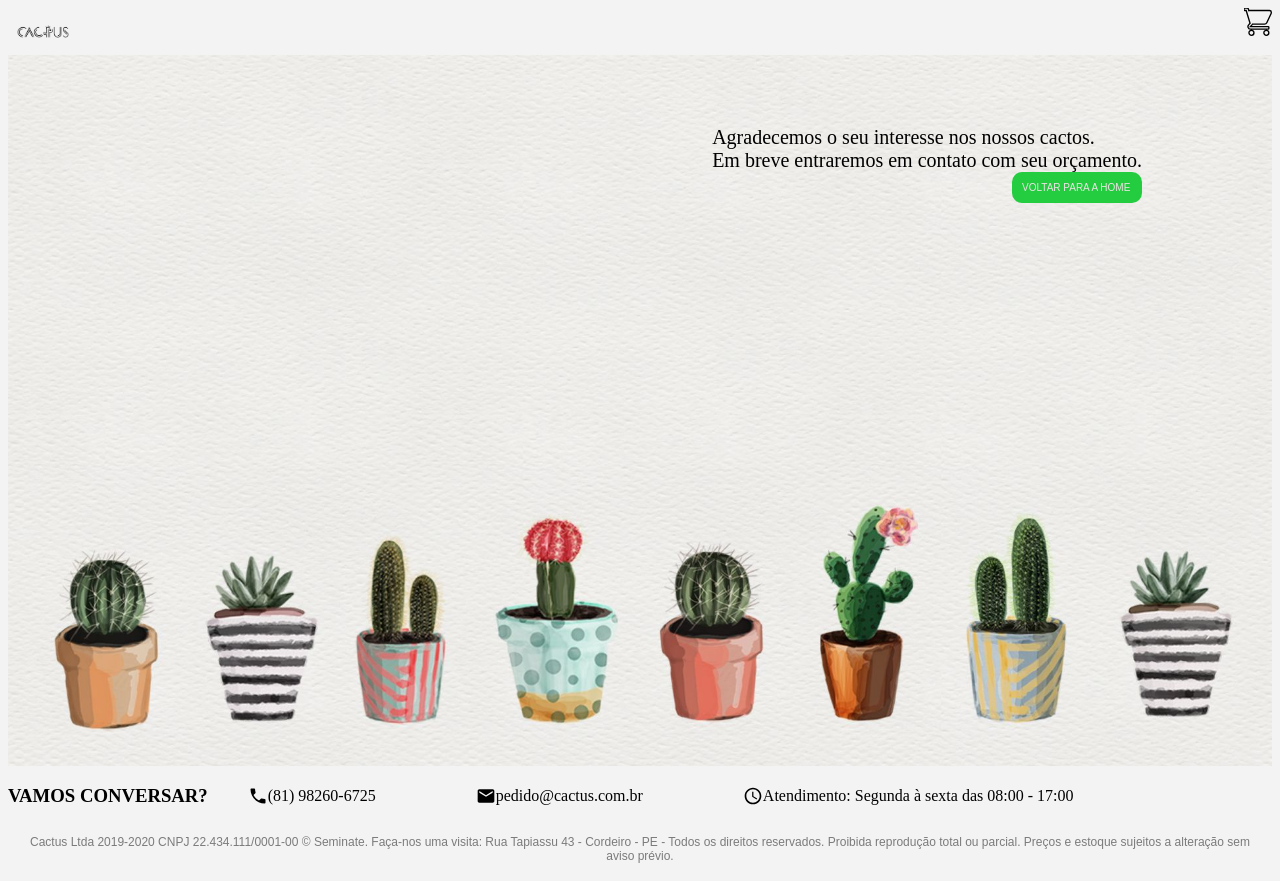
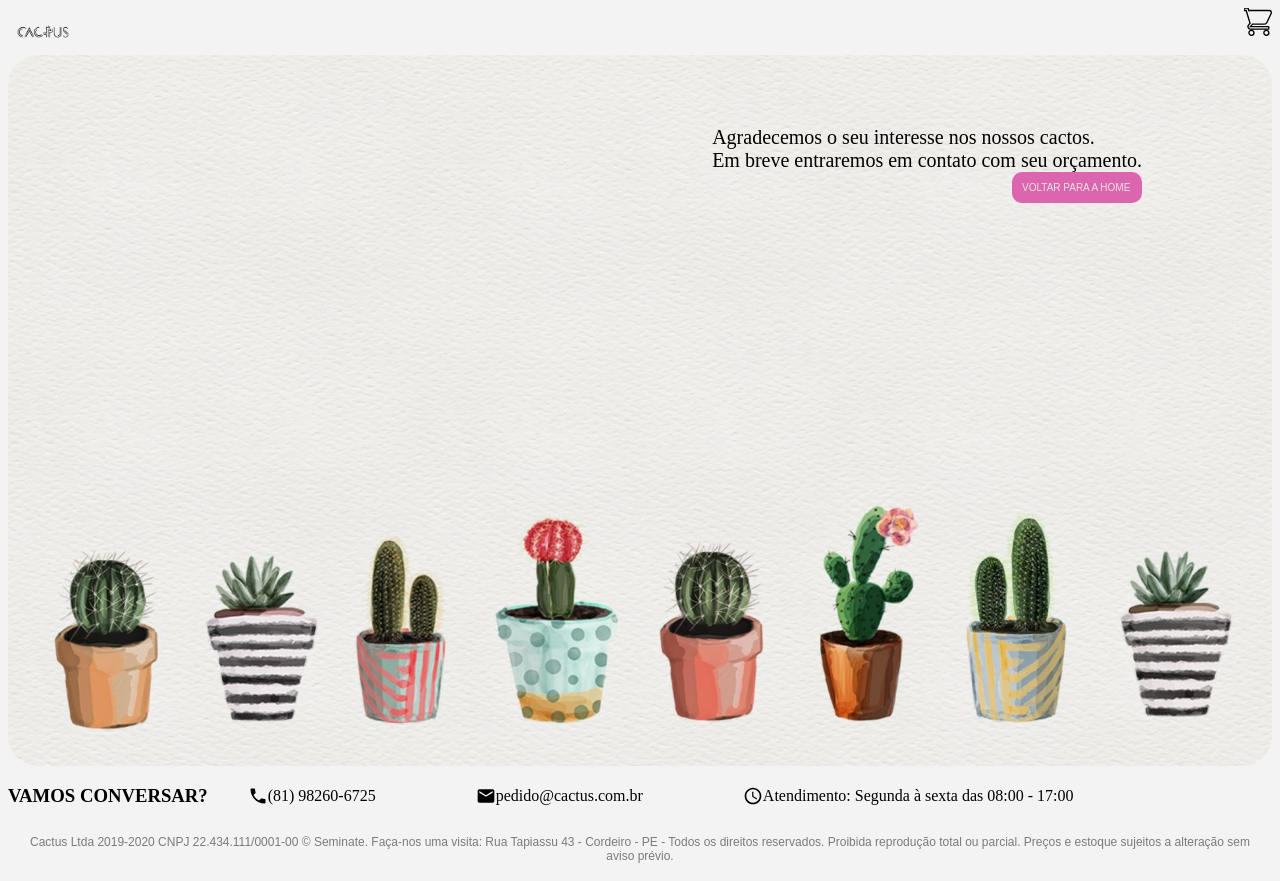
Before and after one commit to AineSa/Project-nxt, a React app: page /obrigado in a window 1280 px wide. Built offline with nearby package versions, Linux system fonts and the light colour scheme.

Commit message:
ultimos ajustes

```diff
--- a/src/components/obrigado/index.js
+++ b/src/components/obrigado/index.js
@@ -3,30 +3,14 @@ import Logo from '../logo';
 import Footer from '../footer/index.js';
 import fim from '../../assets/cacto8.jpg';
 
-import {
-    Redirect
-} from 'react-router-dom';
+
+
 
 class Obrigado extends React.Component {
-    state = {
-        redirect: false
-    };
-
-      componentDidMount() {
-        setInterval(() => {
-            this.setState({
-                redirect: true
-            });
-        }, 1000000);
-    }
 
 
     render() {
-        if (this.state.redirect) {
-            return (
-                <Redirect to='/' />
-            );
-        }
+
         return (
             <>
 
@@ -38,7 +22,7 @@ class Obrigado extends React.Component {
                     </figure>
                     <span className='obrigada__text__span'>
                         Agradecemos o seu interesse nos nossos cactos.
-                        <br/>Em breve entraremos em contato com seu orçamento.
+                        <br />Em breve entraremos em contato com seu orçamento.
                         <a className='button__obrigado' href='/'>
                             Voltar para a home
 					    </a>
--- a/src/styles/componentes/button.scss
+++ b/src/styles/componentes/button.scss
@@ -31,7 +31,7 @@
     &__obrigado{
         display: flex;
         color: #ebe4e3;
-        background-color: #24cc40;
+        background-color: #db65ae;
         padding: 10px;
         text-decoration: none;
         white-space: nowrap;
--- a/src/styles/templates/obrigado.scss
+++ b/src/styles/templates/obrigado.scss
@@ -5,9 +5,9 @@
     }
 
     &__img{
-
         width: 100%;
         display: block;
+        border-radius: 30px;
     }
     &__text__span{
         right:130px;
```
Also changed, not shown: src/components/slide-section/index.js (+15 -14 lines), src/styles/app.css, 1 other file.
